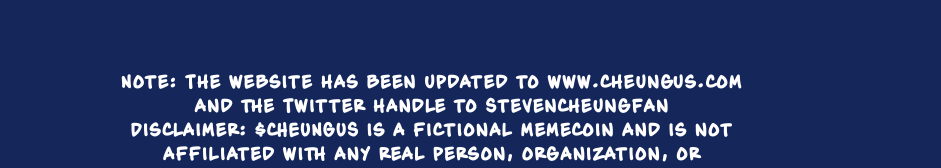
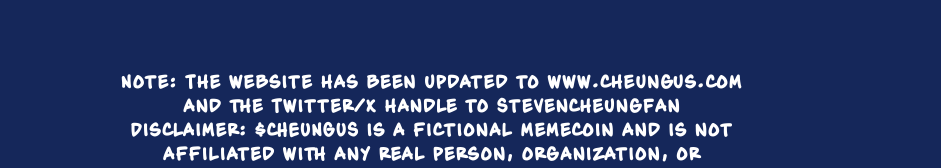
Before and after one commit to BigCheungus/cheungus, a plain HTML site: page index.html in a window 1280 px wide. Shown: the part 5326-5494 px from the top of the page, without its empty margins (208-1149 px from the left). Drawn offline with Linux system fonts and the light colour scheme; a web font is replaced by a local one.

Commit message:
Update index.html
updated twitter/x handle message at bottom

```diff
--- a/index.html
+++ b/index.html
@@ -345,7 +345,7 @@
       <div class="container">
         <div id="footer-box">
           <p>
-            Note: The website has been updated to www.cheungus.com and the Twitter handle to StevenCheungFan
+            Note: The website has been updated to www.cheungus.com and the Twitter/X handle to StevenCheungFan
           </p>
           <p>
             Disclaimer: $CHEUNGUS is a fictional memecoin and is not affiliated
```
